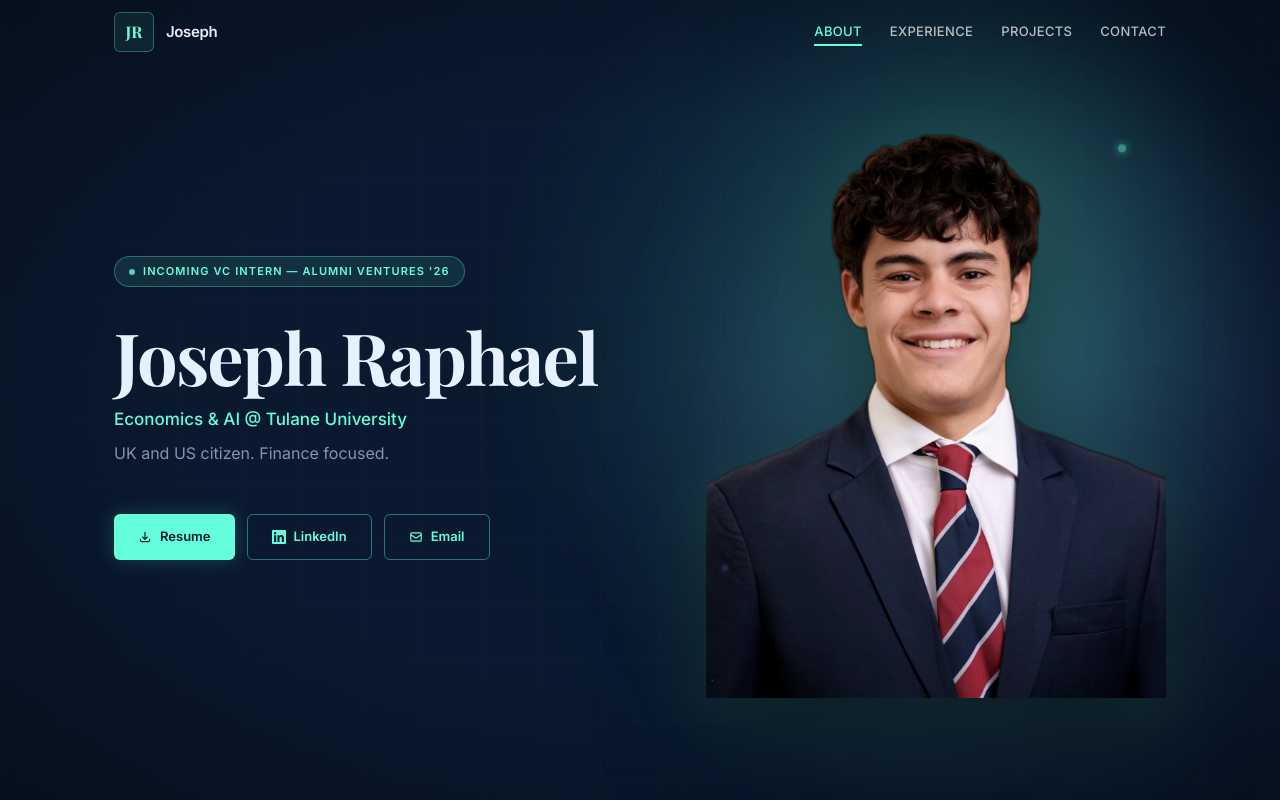
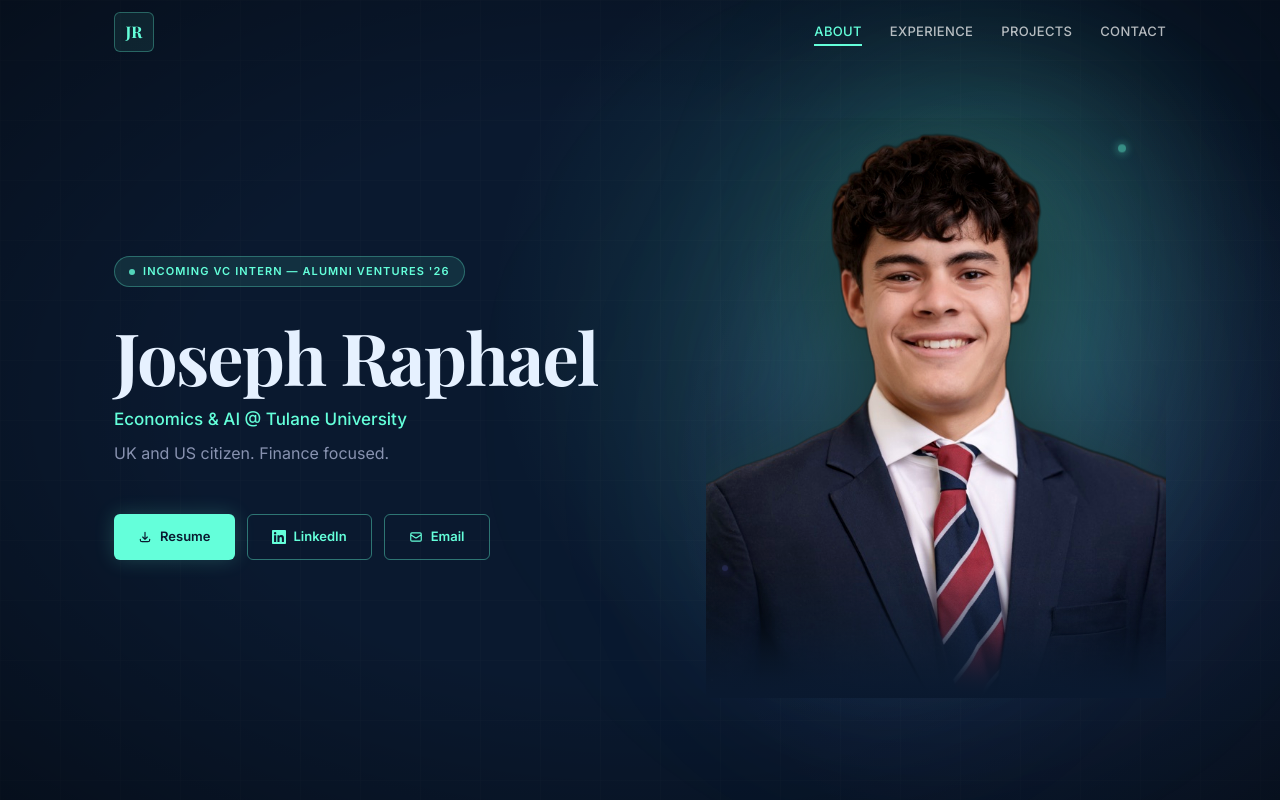
Before and after one commit to raphers99/Personal-Website, a Next.js app: page / in a window 1280 px wide. Shown: the top 800 px of the page. Built offline with nearby package versions, Linux system fonts and the light colour scheme.

Commit message:
Remove Joseph from navbar, add bottom mask + gradient overlay so suit blends into background

```diff
--- a/components/Hero.tsx
+++ b/components/Hero.tsx
@@ -216,6 +216,10 @@ export default function Hero() {
               style={{
                 filter:
                   'drop-shadow(0 25px 50px rgba(0,0,0,0.7)) drop-shadow(0 10px 25px rgba(100,255,218,0.18))',
+                maskImage:
+                  'linear-gradient(to bottom, black 0%, black 75%, rgba(0,0,0,0.85) 88%, rgba(0,0,0,0.5) 95%, transparent 100%)',
+                WebkitMaskImage:
+                  'linear-gradient(to bottom, black 0%, black 75%, rgba(0,0,0,0.85) 88%, rgba(0,0,0,0.5) 95%, transparent 100%)',
               }}
             >
               <Image
@@ -230,6 +234,14 @@ export default function Hero() {
                 priority
               />
             </div>
+
+            {/* Bottom blend gradient overlay */}
+            <div
+              className="absolute bottom-0 left-0 right-0 h-32 pointer-events-none"
+              style={{
+                background: 'linear-gradient(to bottom, transparent 0%, rgba(10, 25, 47, 0.4) 50%, rgba(10, 25, 47, 1) 100%)',
+              }}
+            />
 
             {/* Subtle floating particles for depth */}
             <motion.div
--- a/components/Navbar.tsx
+++ b/components/Navbar.tsx
@@ -61,9 +61,6 @@ export default function Navbar() {
       <div className="max-w-container mx-auto px-6 h-16 flex items-center justify-between">
         <div className="flex items-center gap-3">
           <Logo />
-          <span className="font-semibold text-[15px] tracking-tight hidden sm:block" style={{ color: '#E6F1FF' }}>
-            Joseph
-          </span>
         </div>
 
         {/* Desktop Nav */}
```
